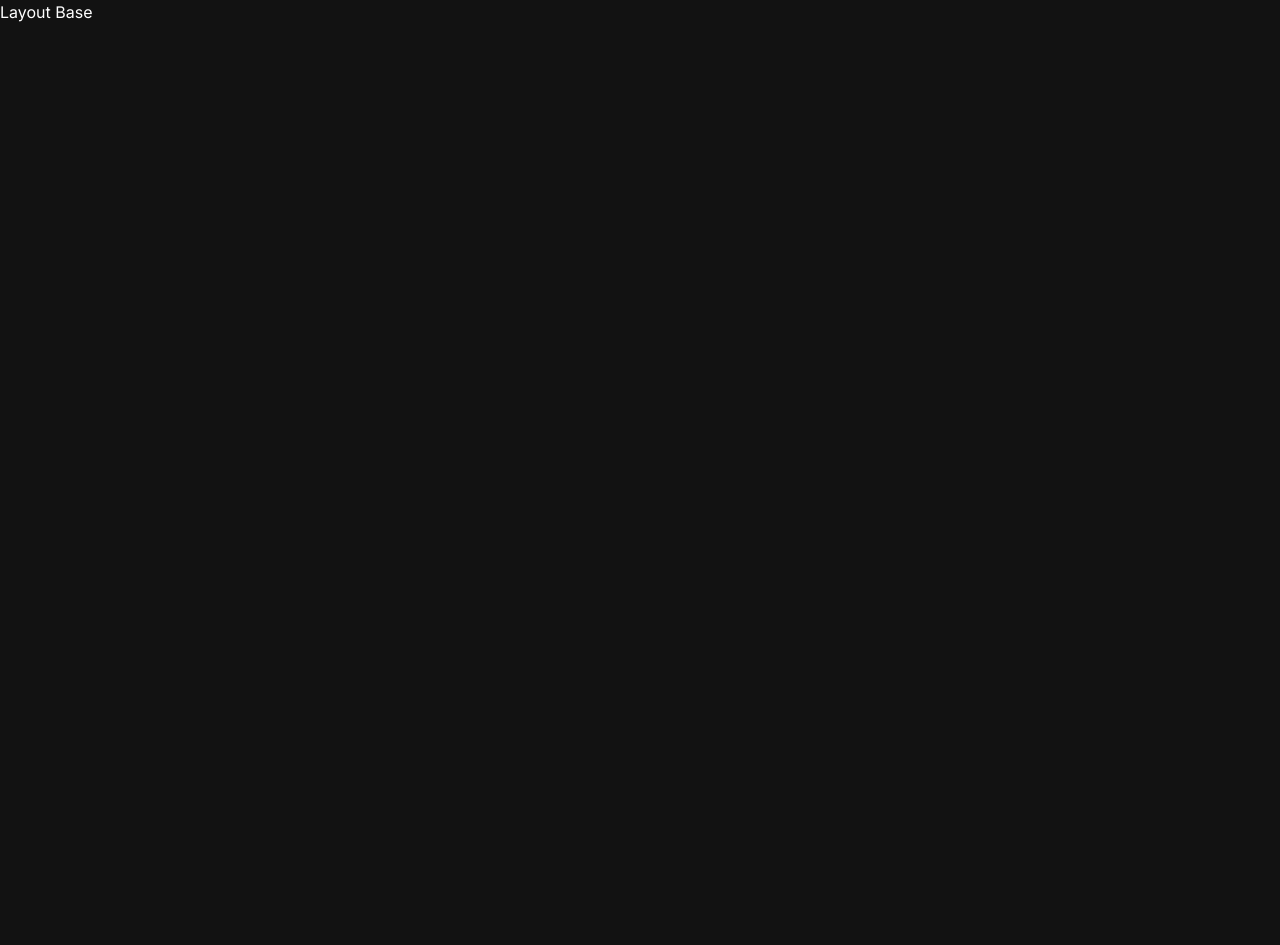
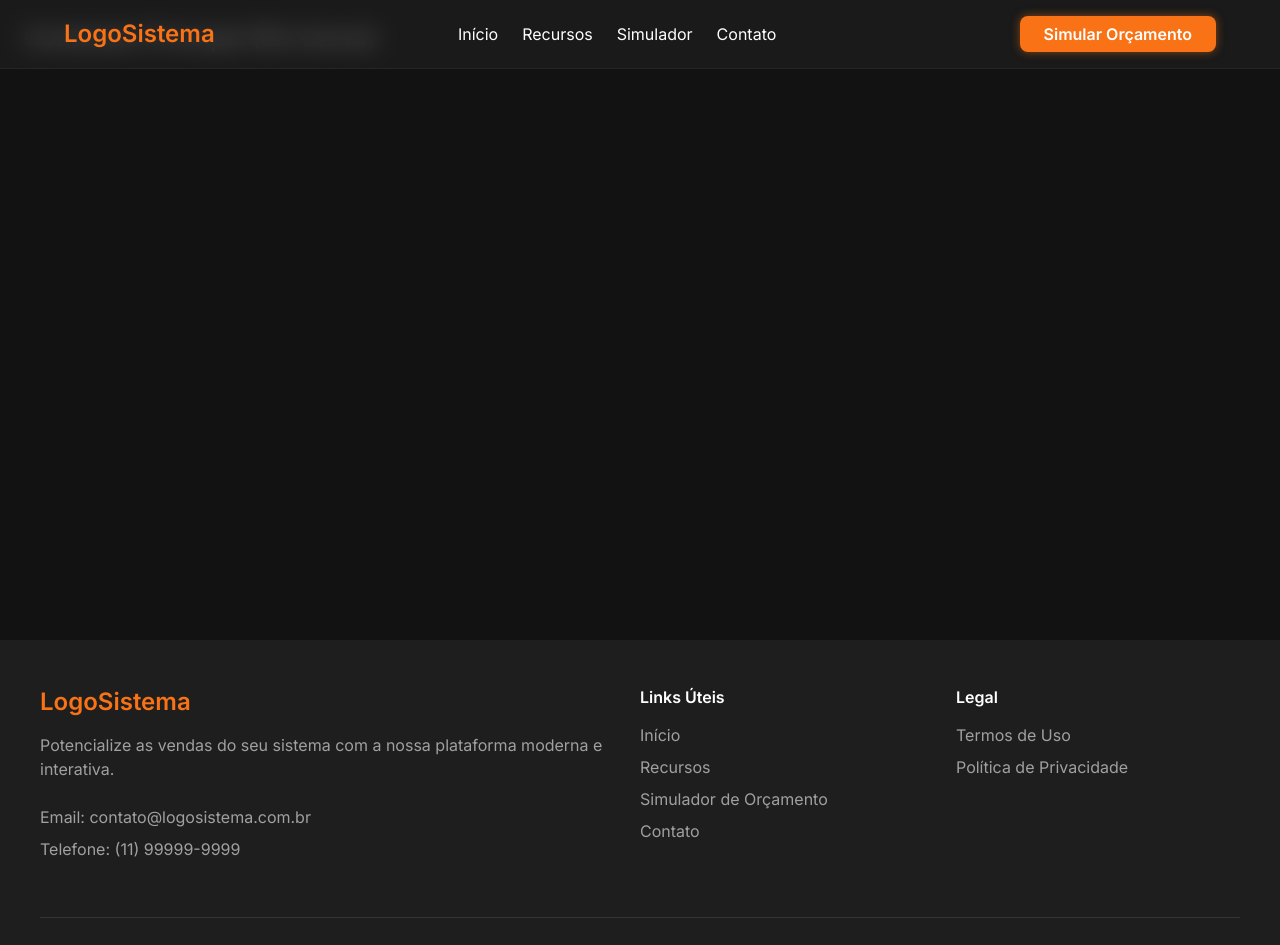
Before and after one commit to Bobtechma/arkosys, a React (Vite) app: page / in a window 1280 px wide. Shown: the top 945 px of the page. Before the commit the page ends 800 px from the top, so only its background shows below. Built offline with nearby package versions, Linux system fonts and the light colour scheme.

Commit message:
feat(01-02): build header and footer components

```diff
--- a/src/App.jsx
+++ b/src/App.jsx
@@ -1,9 +1,15 @@
 import React from 'react';
+import Header from './components/Header';
+import Footer from './components/Footer';
 
 function App() {
   return (
     <div className="app-container">
-      Layout Base
+      <Header />
+      <main style={{ minHeight: '80vh', paddingTop: '80px', padding: '24px' }}>
+        <h2>Conteúdo Principal (Em breve)</h2>
+      </main>
+      <Footer />
     </div>
   );
 }
--- /dev/null
+++ b/src/components/Footer.css
@@ -0,0 +1,66 @@
+.footer {
+  background-color: var(--color-secondary);
+  padding: var(--spacing-6) var(--spacing-4) var(--spacing-4);
+  margin-top: auto;
+}
+
+.footer-container {
+  max-width: 1200px;
+  margin: 0 auto;
+  display: grid;
+  grid-template-columns: 1fr;
+  gap: var(--spacing-5);
+}
+
+.footer-info h3 {
+  color: var(--color-accent);
+  margin-bottom: var(--spacing-3);
+  font-size: var(--font-size-heading);
+}
+
+.footer-info p {
+  color: var(--color-text-muted);
+  margin-bottom: var(--spacing-2);
+}
+
+.contact-info {
+  margin-top: var(--spacing-4);
+}
+
+.footer-links h4, .footer-legal h4 {
+  margin-bottom: var(--spacing-3);
+  color: var(--color-text);
+}
+
+.footer-links ul, .footer-legal ul {
+  list-style: none;
+}
+
+.footer-links li, .footer-legal li {
+  margin-bottom: var(--spacing-2);
+}
+
+.footer-links a, .footer-legal a {
+  color: var(--color-text-muted);
+  transition: color 0.3s ease;
+}
+
+.footer-links a:hover, .footer-legal a:hover {
+  color: var(--color-accent);
+}
+
+.footer-bottom {
+  max-width: 1200px;
+  margin: var(--spacing-6) auto 0;
+  padding-top: var(--spacing-4);
+  border-top: 1px solid rgba(255, 255, 255, 0.1);
+  text-align: center;
+  color: var(--color-text-muted);
+  font-size: var(--font-size-label);
+}
+
+@media (min-width: 768px) {
+  .footer-container {
+    grid-template-columns: 2fr 1fr 1fr;
+  }
+}
--- /dev/null
+++ b/src/components/Footer.jsx
@@ -0,0 +1,43 @@
+import React from 'react';
+import './Footer.css';
+
+const Footer = () => {
+  return (
+    <footer className="footer">
+      <div className="footer-container">
+        <div className="footer-info">
+          <h3>LogoSistema</h3>
+          <p>Potencialize as vendas do seu sistema com a nossa plataforma moderna e interativa.</p>
+          <div className="contact-info">
+            <p>Email: contato@logosistema.com.br</p>
+            <p>Telefone: (11) 99999-9999</p>
+          </div>
+        </div>
+
+        <div className="footer-links">
+          <h4>Links Úteis</h4>
+          <ul>
+            <li><a href="#inicio">Início</a></li>
+            <li><a href="#recursos">Recursos</a></li>
+            <li><a href="#simulador">Simulador de Orçamento</a></li>
+            <li><a href="#contato">Contato</a></li>
+          </ul>
+        </div>
+
+        <div className="footer-legal">
+          <h4>Legal</h4>
+          <ul>
+            <li><a href="#termos">Termos de Uso</a></li>
+            <li><a href="#privacidade">Política de Privacidade</a></li>
+          </ul>
+        </div>
+      </div>
+
+      <div className="footer-bottom">
+        <p>&copy; {new Date().getFullYear()} LogoSistema. Todos os direitos reservados.</p>
+      </div>
+    </footer>
+  );
+};
+
+export default Footer;
--- /dev/null
+++ b/src/components/Header.css
@@ -0,0 +1,144 @@
+.header {
+  position: fixed;
+  top: 0;
+  left: 0;
+  width: 100%;
+  z-index: 1000;
+  border-bottom: 1px solid rgba(255, 255, 255, 0.05);
+}
+
+.glassmorphism {
+  background: rgba(30, 30, 30, 0.7);
+  backdrop-filter: blur(12px);
+  -webkit-backdrop-filter: blur(12px);
+}
+
+.header-container {
+  display: flex;
+  justify-content: space-between;
+  align-items: center;
+  padding: var(--spacing-3) var(--spacing-4);
+  max-width: 1200px;
+  margin: 0 auto;
+}
+
+.logo {
+  font-size: var(--font-size-heading);
+  font-weight: var(--font-weight-semibold);
+  color: var(--color-accent);
+}
+
+.desktop-nav {
+  display: none;
+  gap: var(--spacing-4);
+}
+
+.desktop-nav a {
+  font-size: var(--font-size-body);
+  color: var(--color-text);
+  font-weight: var(--font-weight-regular);
+  transition: color 0.3s ease;
+}
+
+.desktop-nav a:hover {
+  color: var(--color-accent);
+}
+
+.desktop-cta {
+  display: none;
+}
+
+.btn-primary {
+  background-color: var(--color-accent);
+  color: #fff;
+  padding: var(--spacing-2) var(--spacing-4);
+  border-radius: var(--radius-lg);
+  font-size: var(--font-size-body);
+  font-weight: var(--font-weight-semibold);
+  box-shadow: 0 0 10px rgba(249, 115, 22, 0.5); /* Glow effect */
+  transition: transform 0.2s ease, box-shadow 0.2s ease;
+}
+
+.btn-primary:hover {
+  transform: translateY(-2px);
+  box-shadow: 0 0 15px rgba(249, 115, 22, 0.8);
+}
+
+/* Hamburger */
+.hamburger {
+  display: flex;
+  flex-direction: column;
+  gap: 5px;
+  background: none;
+  border: none;
+  cursor: pointer;
+  z-index: 1001;
+}
+
+.hamburger .bar {
+  width: 25px;
+  height: 3px;
+  background-color: var(--color-text);
+  transition: 0.3s ease;
+  border-radius: 2px;
+}
+
+.hamburger .bar.open:nth-child(1) {
+  transform: rotate(-45deg) translate(-5px, 6px);
+}
+.hamburger .bar.open:nth-child(2) {
+  opacity: 0;
+}
+.hamburger .bar.open:nth-child(3) {
+  transform: rotate(45deg) translate(-5px, -6px);
+}
+
+/* Mobile Overlay */
+.mobile-overlay {
+  position: fixed;
+  top: 0;
+  left: 0;
+  width: 100%;
+  height: 100vh;
+  background-color: var(--color-dominant);
+  display: flex;
+  flex-direction: column;
+  justify-content: center;
+  align-items: center;
+  opacity: 0;
+  pointer-events: none;
+  transition: opacity 0.3s ease;
+  z-index: 999;
+}
+
+.mobile-overlay.open {
+  opacity: 1;
+  pointer-events: auto;
+}
+
+.mobile-nav {
+  display: flex;
+  flex-direction: column;
+  gap: var(--spacing-5);
+  text-align: center;
+}
+
+.mobile-nav a {
+  font-size: var(--font-size-heading);
+  font-weight: var(--font-weight-semibold);
+}
+
+@media (min-width: 768px) {
+  .desktop-nav {
+    display: flex;
+  }
+  .desktop-cta {
+    display: block;
+  }
+  .hamburger {
+    display: none;
+  }
+  .mobile-overlay {
+    display: none !important;
+  }
+}
--- /dev/null
+++ b/src/components/Header.jsx
@@ -0,0 +1,50 @@
+import React, { useState } from 'react';
+import './Header.css';
+
+const Header = () => {
+  const [isMenuOpen, setIsMenuOpen] = useState(false);
+
+  const toggleMenu = () => {
+    setIsMenuOpen(!isMenuOpen);
+  };
+
+  return (
+    <header className="header glassmorphism">
+      <div className="header-container">
+        <div className="logo">LogoSistema</div>
+
+        {/* Desktop Navigation */}
+        <nav className="desktop-nav">
+          <a href="#inicio">Início</a>
+          <a href="#recursos">Recursos</a>
+          <a href="#simulador">Simulador</a>
+          <a href="#contato">Contato</a>
+        </nav>
+
+        <div className="cta-container desktop-cta">
+          <button className="btn-primary">Simular Orçamento</button>
+        </div>
+
+        {/* Mobile Hamburger Button */}
+        <button className="hamburger" onClick={toggleMenu} aria-label="Abrir Menu">
+          <span className={`bar ${isMenuOpen ? 'open' : ''}`}></span>
+          <span className={`bar ${isMenuOpen ? 'open' : ''}`}></span>
+          <span className={`bar ${isMenuOpen ? 'open' : ''}`}></span>
+        </button>
+      </div>
+
+      {/* Mobile Overlay Menu */}
+      <div className={`mobile-overlay ${isMenuOpen ? 'open' : ''}`}>
+        <nav className="mobile-nav">
+          <a href="#inicio" onClick={toggleMenu}>Início</a>
+          <a href="#recursos" onClick={toggleMenu}>Recursos</a>
+          <a href="#simulador" onClick={toggleMenu}>Simulador</a>
+          <a href="#contato" onClick={toggleMenu}>Contato</a>
+          <button className="btn-primary">Simular Orçamento</button>
+        </nav>
+      </div>
+    </header>
+  );
+};
+
+export default Header;
```
